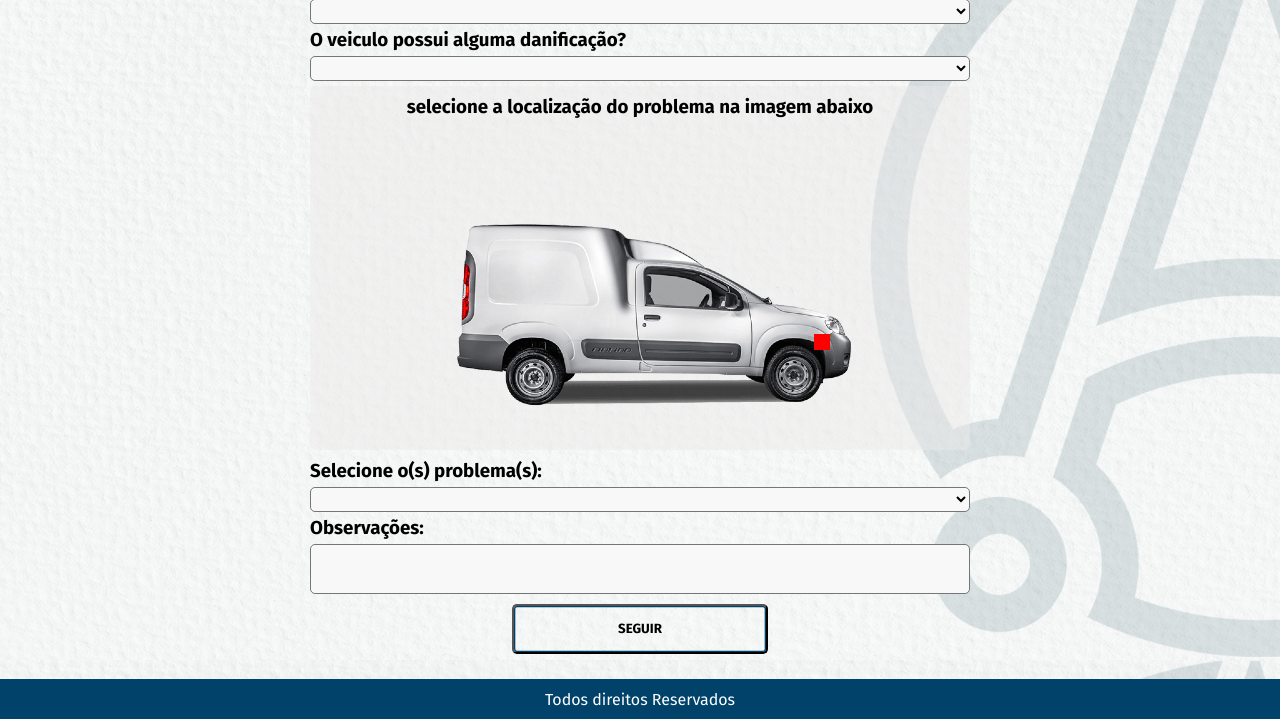
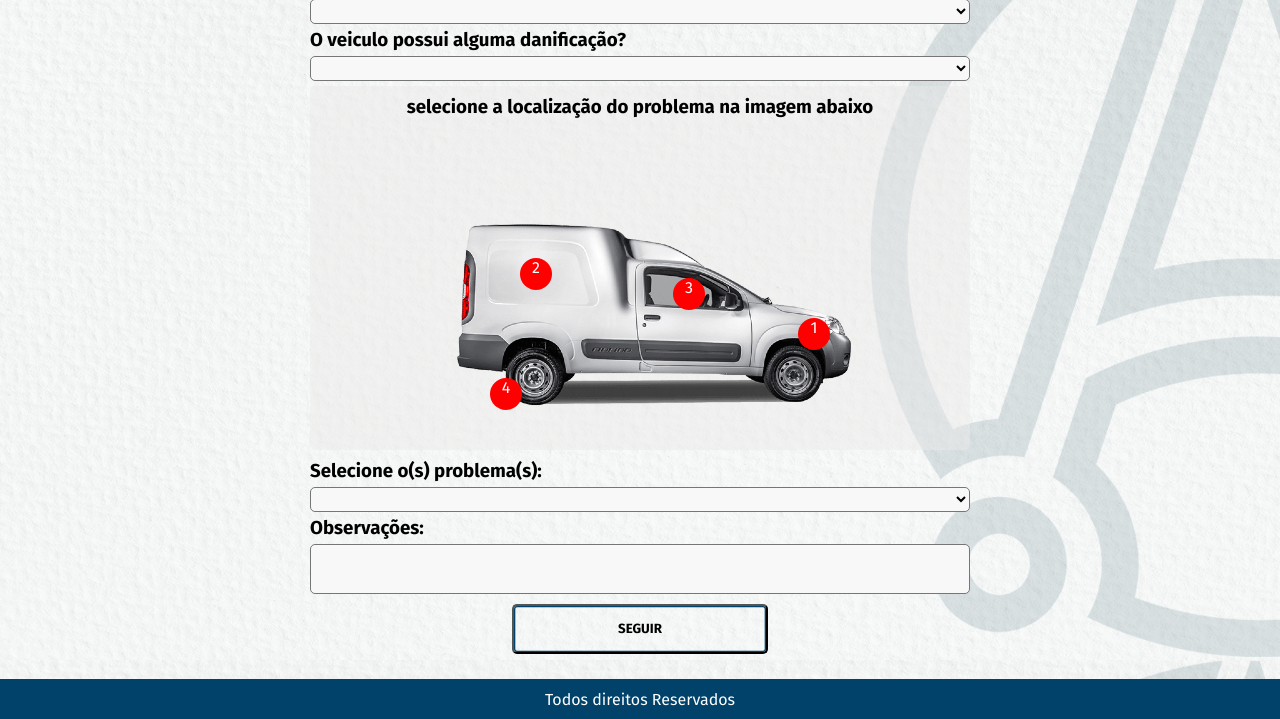
Before and after one commit to FelJohnny/Transporte-check, a PHP site: page /entrega.html in a window 1280 px wide. Shown: the part 140-859 px from the top of the page. Run offline with PHP 8.4, Linux system fonts and the light colour scheme.

Commit message:
criando botoes do veiculo

```diff
--- a/css/entrega.css
+++ b/css/entrega.css
@@ -61,15 +61,39 @@
 
 .circulo-btn{
     position: absolute;
+    height: 2rem;
+    width: 2rem;
+    border-radius: 50%;
+    background: red;
+    color: white;
+    cursor: pointer;
+}
+
+.fiorino-btn-1{
     bottom: 90px;
     right: 130px;
-    height: 1rem;
-    width: 1rem;
-    background: red;
+
+}
+
+.fiorino-btn-2{
+    bottom: 150px;
+    left: 200px;
+}
+
+.fiorino-btn-3{
+    bottom: 130px;
+    right: 255px;
+}
+
+.fiorino-btn-4{
+    bottom: 30px;
+    left: 170px;
 }
 
 .circulo-btn:active{
-    background: blue;
+    background-color: blue;
+    border: 1px solid;
+
 }
 
 #observ{
--- a/entrega.html
+++ b/entrega.html
@@ -45,9 +45,10 @@
                 <h3>selecione a localização do problema na imagem abaixo</h3>
                 <div class="contain-circulo">
                     <img class="fiorino" src="./img/Fiorino-img.png" alt="Fiorino">
-                    <div class="circulo-btn"></div>
-                    <div></div>
-                    <div></div>
+                    <div class="circulo-btn fiorino-btn-1">1</div>
+                    <div class="circulo-btn fiorino-btn-2">2</div>
+                    <div class="circulo-btn fiorino-btn-3">3</div>
+                    <div class="circulo-btn fiorino-btn-4">4</div>
                 </div>
 
                 </img>
```
